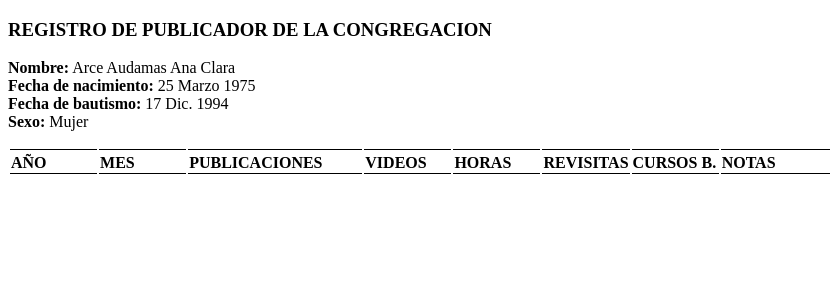
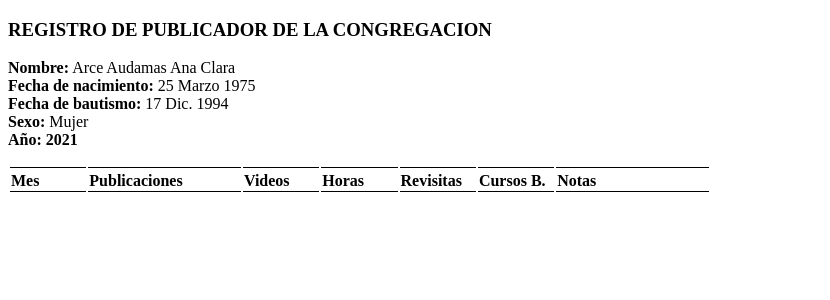
Before and after one commit to miguelarcedev/Informes, a Django app: template templates/publicador/tarjeta.html in a window 1280 px wide. Shown: the top 300 px of the page, without its empty margins (0-830 px from the left). Run offline with Django 4.2, Linux system fonts and the light colour scheme; the template is opened without the code that fills it: values that come from a table or form of the project are taken from there, others are empty; data comes from the database, SQL or seed files in the repository.

Commit message:
tarjeta-pdf

```diff
--- a/informe/urls.py
+++ b/informe/urls.py
@@ -1,9 +1,9 @@
 from django.contrib import admin
 from django.urls import path
-from publicador.views import InformePdf
+from publicador.views import TarjetaPdf
 
 urlpatterns = [
 
-    path('pdf/<int:pk>/', InformePdf.as_view(), name='informe_pdf'),
+    path('pdf/<int:pk>/', TarjetaPdf.as_view(), name='informe_pdf'),
 
 ]
--- a/publicador/urls.py
+++ b/publicador/urls.py
@@ -1,13 +1,13 @@
 from django.contrib import admin
 from django.urls import path
 
-from publicador.views import InformePdf, PublicadorListView
+from publicador.views import TarjetaPdf, PublicadorListView
 
 
 
 urlpatterns = [
 
     path('listar', PublicadorListView.as_view(), name='publicador-list'),
-    path('tarjeta/<int:pk>/', InformePdf.as_view(), name='tarjeta_pdf'),
+    path('tarjeta/<int:pk>/', TarjetaPdf.as_view(), name='tarjeta_pdf'),
 
 ]
--- a/publicador/views.py
+++ b/publicador/views.py
@@ -20,7 +20,7 @@ class PublicadorListView(ListView):
     paginate_by = 100  # if pagination is desired
 
 
-class InformePdf(View):
+class TarjetaPdf(View):
 
     def get(self, request, *args, **kwargs):
 
--- a/templates/publicador/tarjeta.html
+++ b/templates/publicador/tarjeta.html
@@ -32,6 +32,26 @@
     .text-center{
         text-align: center;
     }
+
+    @page {
+        size: a6 , landscape;
+        @frame header_frame {
+        left: 15pt;
+        width: 270pt;
+        top: 20pt;
+        height: 40pt;
+        }
+        @frame content_frame {
+        left: 15pt; width: 370pt; top: 50pt; height: 100vh;
+        }
+        /* @frame footer_frame {
+        -pdf-frame-content:footer_content;
+        left: 15pt; width: 270pt; top: 772pt; height: 20pt;
+        } */
+    }
+
+
+
 </style>
 <body>
 
@@ -43,24 +63,26 @@
     <b>Fecha de nacimiento:</b> {{ publicador.nacimiento }}<br>
     <b>Fecha de bautismo:</b> {{ publicador.bautismo}}<br>
     <b>Sexo:</b> {{ publicador.sexo }}<br>
+    <b>Año: 2021</b>
 </p>
 <table id="invoice">
     <thead>
     <tr>
-        <th style="width: 10%;">AÑO</th>
-        <th style="width: 10%;">MES</th>
-        <th style="width: 20%;">PUBLICACIONES</th>
-        <th style="width: 10%;">VIDEOS</th>
-        <th style="width: 10%;">HORAS</th>
-        <th style="width: 10%;">REVISITAS</th>
-        <th style="width: 10%;">CURSOS B.</th>
-        <th style="width: 20%;">NOTAS</th>
+
+        <th style="width: 10%;">Mes</th>
+        <th style="width: 20%;">Publicaciones</th>
+        <th style="width: 10%;">Videos</th>
+        <th style="width: 10%;">Horas</th>
+        <th style="width: 10%;">Revisitas</th>
+        <th style="width: 10%;">Cursos B.</th>
+        <th style="width: 20%;">Notas</th>
     </tr>
     </thead>
     <tbody>
     {% for d in publicador.informe_set.all %}
+        {% if d.año == 2021 %}
         <tr {% if forloop.first %}style="padding-top: 3px;" {% endif %}>
-            <td class="text-center">{{ d.año }}</td>
+
             <td class="text-center">{{ d.mes }}</td>
             <td class="text-center">{{ d.publicaciones }}</td>
             <td class="text-center">{{ d.videos }}</td>
@@ -69,6 +91,8 @@
             <td class="text-center">{{ d.estudios_biblicos }}</td>
             <td class="text-center">{{ d.notas }}</td>
         </tr>
+        {% endif %}
+
     {% endfor %}
 
     </tbody>
```
